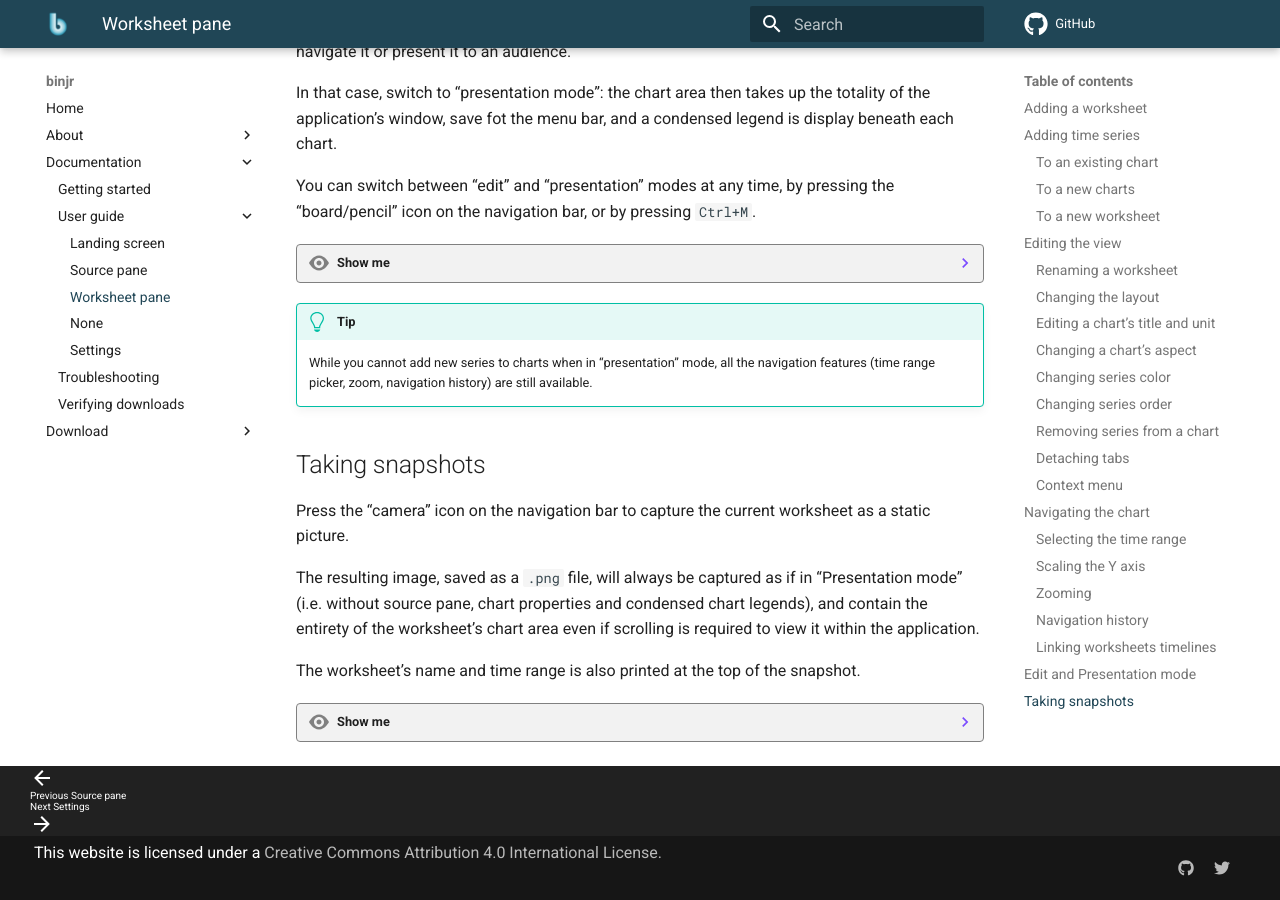
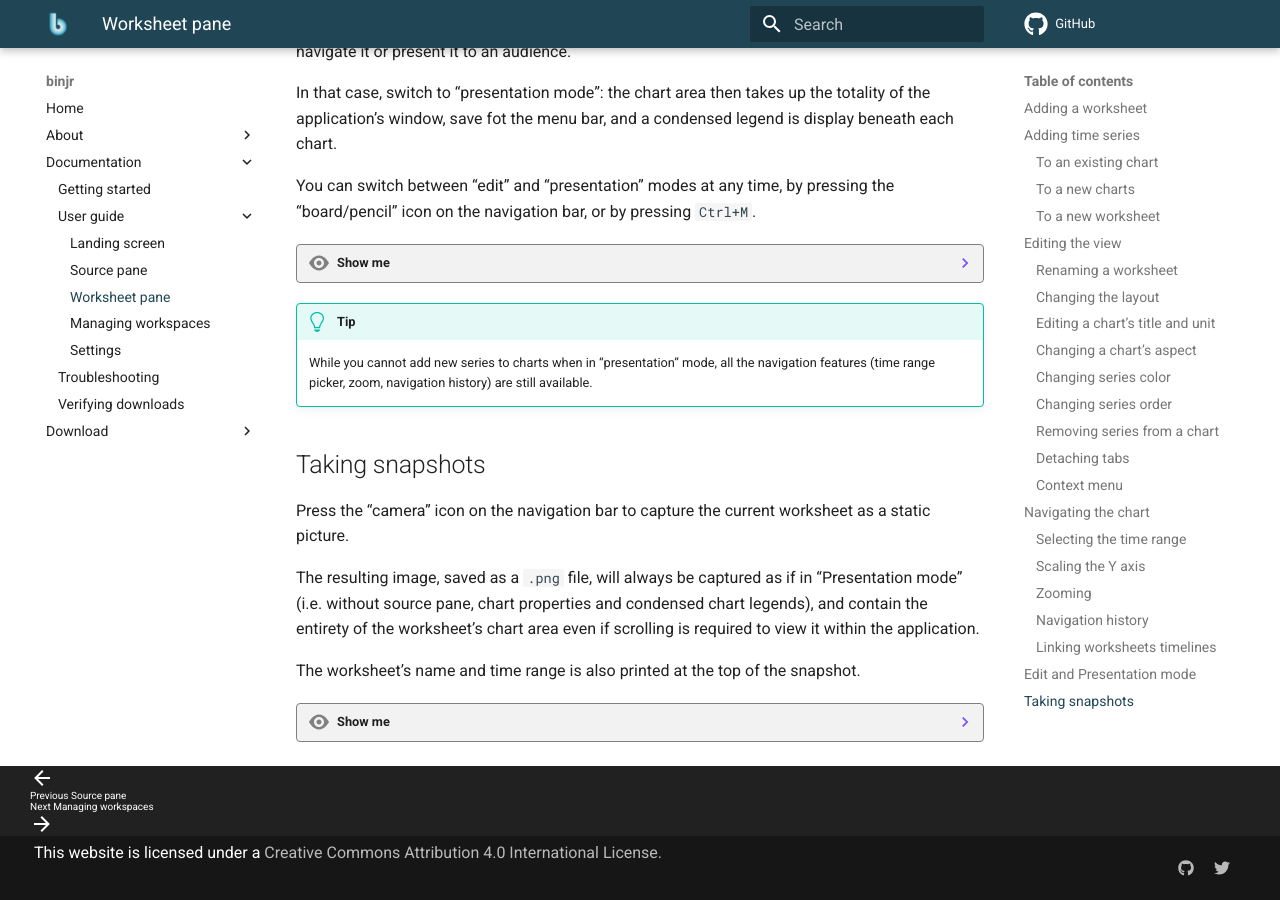
Before and after one commit to binjr/binjr.github.io, an MkDocs documentation site: the page built from docs/documentation/user_guide/worksheets.md, in a window 1280 px wide and 900 px high, scrolled down 7639 px. Built offline with MkDocs 1.6.1 and Material for MkDocs 9.7.7, drawn with Linux system fonts in a browser that asks for light colours; comment, search, counter and statistics services are not loaded; some of the changed lines change nothing that is shown.

Commit message:
Fixed user_guide/workspace page extension

```diff
--- a/mkdocs.yml
+++ b/mkdocs.yml
@@ -18,7 +18,7 @@ nav:
         - documentation/user_guide/main.md
         - documentation/user_guide/sources.md
         - documentation/user_guide/worksheets.md
-        - documentation/user_guide/workspaces.mdmk
+        - documentation/user_guide/workspaces.md
         - documentation/user_guide/settings.md
     - documentation/troubleshooting.md
     - documentation/verify-signature.md
```
